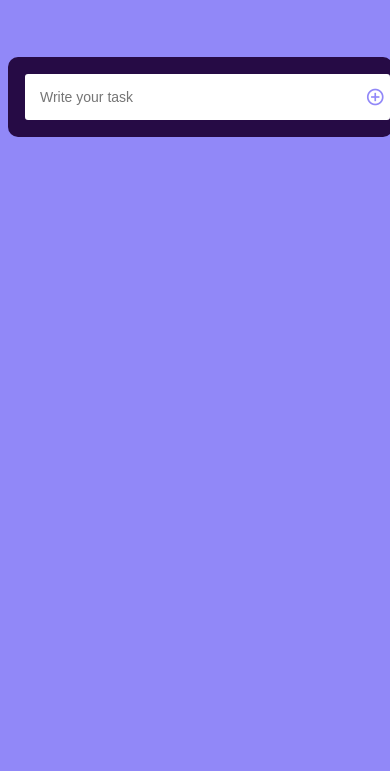
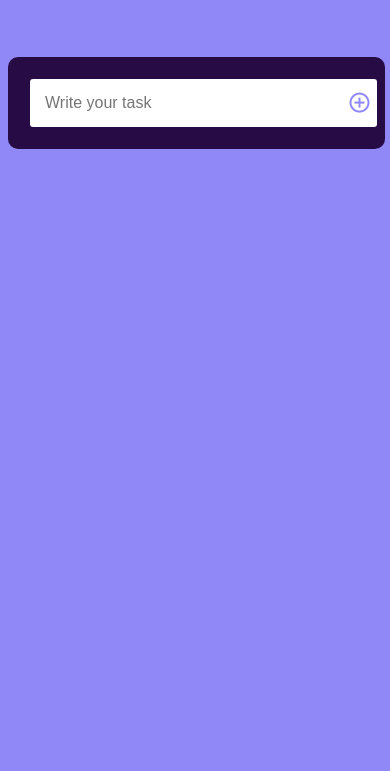
Before and after one commit to momenanan/task3-ToDoList, a plain HTML site: page index.html in a window 390 px wide. Shown: the part 73-844 px from the top of the page. Drawn offline with nearby package versions, Linux system fonts and the light colour scheme.

Commit message:
update css

```diff
--- a/CSS/style.css
+++ b/CSS/style.css
@@ -115,26 +115,3 @@ button {
 .task.deleted {
     animation: fadeOut 0.5s forwards;
 }
-
-@media (max-width: 480px) {
-    .container {
-        width: 95%;
-        padding: 15px;
-    }
-
-    input {
-        font-size: 14px;
-    }
-
-    .add-icon, .icon {
-        font-size: 20px;
-    }
-
-    .task span {
-        font-size: 16px;
-    }
-
-    .task i {
-        font-size: 18px;
-    }
-}
```
